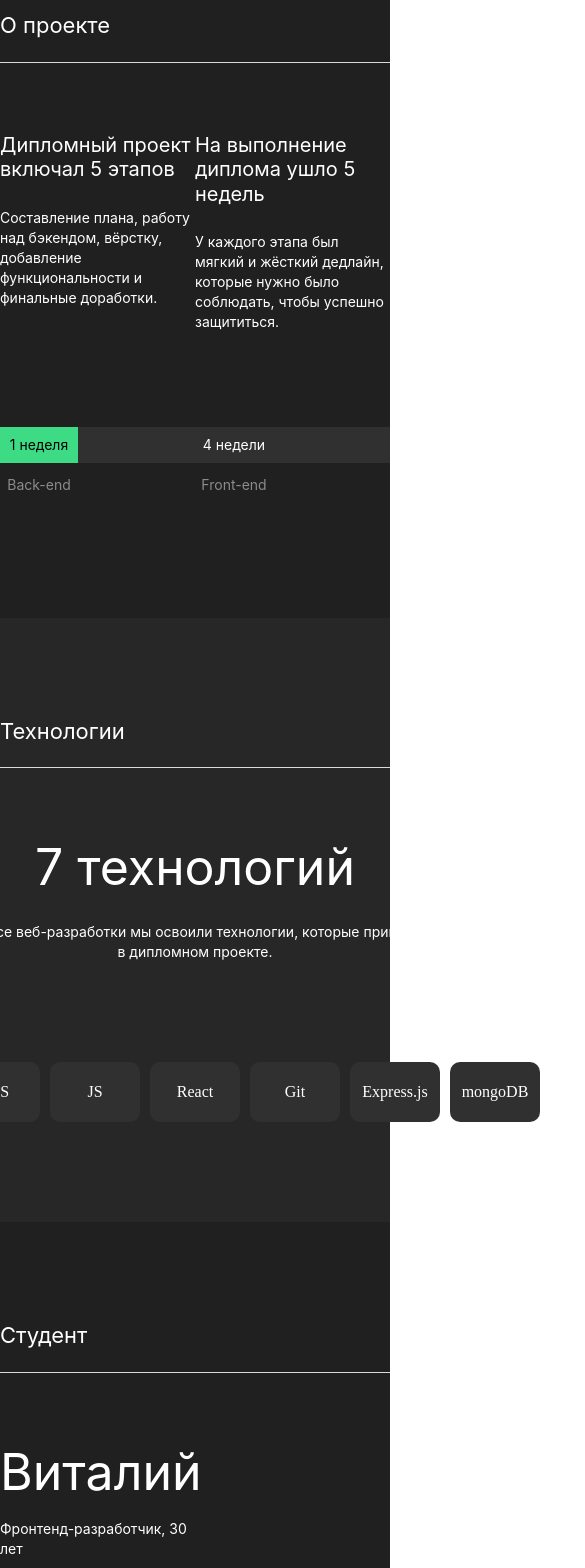
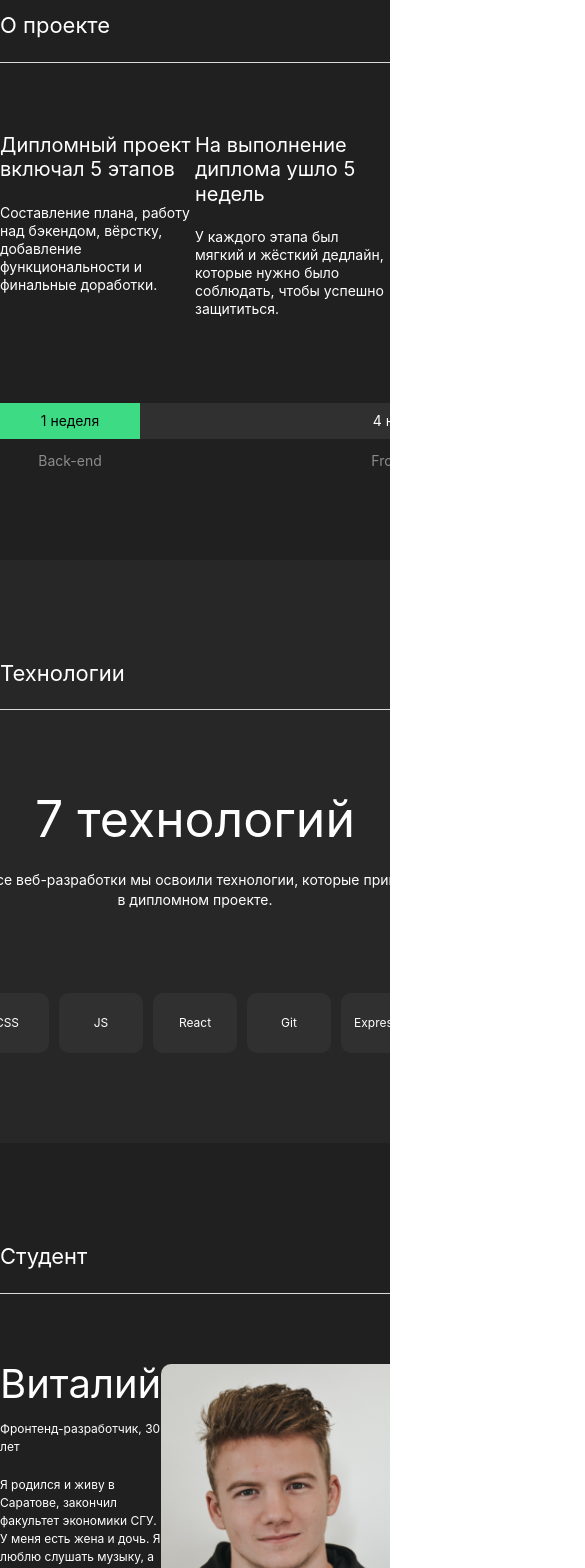
Before and after one commit to Helinter/movies-explorer-frontend, a React (Create React App) app: page / in a window 390 px wide. Shown: the part 1120-2688 px from the top of the page, 585 px wide, since content can reach past the window. Built offline with nearby package versions, Linux system fonts and the light colour scheme.

Commit message:
страница Main адаптирована под 1279-768px

```diff
--- a/src/components/AboutMe/AboutMe.css
+++ b/src/components/AboutMe/AboutMe.css
@@ -5,6 +5,13 @@
   background-color: #202020;
   max-width: 1140px;
   margin: auto;
+}
+
+@media only screen and (max-width: 1279px) {
+  .aboutMe {
+    max-width: 668px;
+    padding-bottom: 91px;
+  }
 }
 
 .aboutMe__title {
@@ -24,13 +31,19 @@
   display: flex;
   flex-direction: row;
   padding-top: 70px;
+  justify-content: space-between;
 }
 
 .aboutMe__container__table {
   margin: 0;
   padding: 0;
-  width: 600px;
-  margin-right: 270px;
+  max-width: 600px;
+}
+
+@media only screen and (max-width: 1279px) {
+  .aboutMe__container__table {
+    max-width: 364px;
+  }
 }
 
 .aboutMe__container__table__title {
@@ -41,6 +54,13 @@
   font-size: 50px;
   line-height: 58px;
   letter-spacing: -4%;
+}
+
+@media only screen and (max-width: 1279px) {
+  .aboutMe__container__table__title {
+    font-size: 40px;
+    line-height: 40px;
+  }
 }
 
 .aboutMe__container__table__subtitle {
@@ -55,6 +75,15 @@
   margin-bottom: 26px;
 }
 
+@media only screen and (max-width: 1279px) {
+  .aboutMe__container__table__subtitle {
+    font-size: 12px;
+    line-height: 18px;
+    margin-top: 16px;
+  margin-bottom: 20px;
+  }
+}
+
 .aboutMe__container__table__description {
   margin: 0;
   padding: 0;
@@ -62,6 +91,13 @@
   font-weight: 400;
   font-size: 14px;
   line-height: 22px;
+}
+
+@media only screen and (max-width: 1279px) {
+  .aboutMe__container__table__description {
+    font-size: 12px;
+    line-height: 18px;
+  }
 }
 
 .aboutMe__container__link {
@@ -75,6 +111,12 @@
   margin-top: 99px;
 }
 
+@media only screen and (max-width: 1279px) {
+  .aboutMe__container__link {
+    margin-top: 87px;
+  }
+}
+
 .aboutMe__container__avatar{
   width: 270px;
   border-radius: 10px;
@@ -84,6 +126,7 @@
 @media only screen and (max-width: 1279px) {
   .aboutMe__container__avatar {
     width: 255px;
+    height: 307px;
   }
 }
 
--- a/src/components/AboutMe/AboutMe.js
+++ b/src/components/AboutMe/AboutMe.js
@@ -8,7 +8,7 @@ function AboutMe() {
         <div className="aboutMe__container__table">
           <p className="aboutMe__container__table__title">Виталий</p>
           <p className="aboutMe__container__table__subtitle">Фронтенд-разработчик, 30 лет</p>
-          <p className="aboutMe__container__table__description">Я родился и живу в Саратове, закончил факультет экономики СГУ. У меня есть жена<br></br>и дочь. Я люблю слушать музыку, а ещё увлекаюсь бегом. Недавно начал кодить. С<br></br>2015 года работал в компании «СКБ Контур». После того, как прошёл курс по веб-<br></br>разработке, начал заниматься фриланс-заказами и ушёл с постоянной работы.</p>
+          <p className="aboutMe__container__table__description">Я родился и живу в Саратове, закончил факультет экономики СГУ. У меня есть жена и дочь. Я люблю слушать музыку, а ещё увлекаюсь бегом. Недавно начал кодить. С 2015 года работал в компании «СКБ Контур». После того, как прошёл курс по веб-разработке, начал заниматься фриланс-заказами и ушёл с постоянной работы.</p>
           <a className="aboutMe__container__link" href="https://github.com/Helinter" target="_blank" rel="noopener noreferrer">Github</a>
         </div>
         <img alt="avatar" src={avatar} className="aboutMe__container__avatar"></img>
--- a/src/components/AboutProject/AboutProject.css
+++ b/src/components/AboutProject/AboutProject.css
@@ -2,9 +2,15 @@
   display: flex;
   flex-direction: column;
   padding-bottom: 140px;
-  background-color: #202020;
   max-width: 1140px;
   margin: auto;
+}
+
+@media only screen and (max-width: 1279px) {
+  .about-project {
+    max-width: 668px;
+    padding-bottom: 106px;
+  }
 }
 
 .about-project__title {
@@ -25,12 +31,20 @@
   flex-direction: row;
   padding-top: 70px;
   max-width: 1140px;
+  justify-content: space-between;
 }
 
 .about-project__container__table {
   margin: 0;
   padding: 0;
-  width: 550px;
+  width: 500px;
+}
+
+@media only screen and (max-width: 1279px) {
+  .about-project__container__table {
+    max-width: 319px;
+    margin: 0;
+  }
 }
 
 .about-project__container__table__title {
@@ -54,6 +68,14 @@
   margin-bottom: 110px;
 }
 
+@media only screen and (max-width: 1279px) {
+  .about-project__container__table__subtitle {
+    line-height: 18px;
+    margin-top: 22px;
+    margin-bottom: 100px;
+  }
+}
+
 .about-project__time {
   display: flex;
   flex-direction: row;
@@ -64,7 +86,7 @@
 .about-project__time-discription-one {
   margin: 0;
   padding: 0;
-  width: 228px;
+  min-width: 228px;
   color: black;
   font-family: 'Inter', sans-serif;
   font-weight: 400;
@@ -72,15 +94,27 @@
   text-align: center;
 }
 
+@media only screen and (max-width: 1279px) {
+  .about-project__time-discription-one {
+    min-width: 140px;
+  }
+}
+
 .about-project__time-discription-four {
   margin: 0;
   padding: 0;
-  width: 912px;
+  min-width: 912px;
   color: white;
   font-family: 'Inter', sans-serif;
   font-weight: 400;
   font-size: 14px;
   text-align: center;
+}
+
+@media only screen and (max-width: 1279px) {
+  .about-project__time-discription-four {
+    min-width: 528px;
+  }
 }
 
 .about-project__time-backend{
--- a/src/components/AboutProject/AboutProject.js
+++ b/src/components/AboutProject/AboutProject.js
@@ -5,11 +5,11 @@ function AboutProject() {
       <div className="about-project__container">
         <div className="about-project__container__table">
           <p className="about-project__container__table__title">Дипломный проект включал 5 этапов</p>
-          <p className="about-project__container__table__subtitle">Составление плана, работу над бэкендом, вёрстку, добавление<br></br>функциональности и финальные доработки.</p>
+          <p className="about-project__container__table__subtitle">Составление плана, работу над бэкендом, вёрстку, добавление функциональности и финальные доработки.</p>
         </div>
         <div className="about-project__container__table">
           <p className="about-project__container__table__title">На выполнение диплома ушло 5 недель</p>
-          <p className="about-project__container__table__subtitle">У каждого этапа был мягкий и жёсткий дедлайн, которые нужно было<br></br>соблюдать, чтобы успешно защититься.</p>
+          <p className="about-project__container__table__subtitle">У каждого этапа был мягкий и жёсткий дедлайн, которые нужно было соблюдать, чтобы успешно защититься.</p>
         </div>
       </div>
       <div className="about-project__time">
--- a/src/components/App/App.css
+++ b/src/components/App/App.css
@@ -11,6 +11,7 @@
 @media only screen and (max-width: 1279px) {
   .page {
     min-width: 768px;
+    overflow: hidden;
   }
 }
 
--- a/src/components/Portfolio/Portfolio.css
+++ b/src/components/Portfolio/Portfolio.css
@@ -5,6 +5,13 @@
   background-color: #202020;
   max-width: 1140px;
     margin: auto;
+}
+
+@media only screen and (max-width: 1279px) {
+  .portfolio {
+    max-width: 668px;
+    padding-bottom: 90px;
+  }
 }
 
 .portfolio__title {
@@ -23,6 +30,12 @@
   grid-template-rows: 60px 1px 60px 1px 60px;
   padding-top: 70px;
   max-width: 1140px;
+}
+
+@media only screen and (max-width: 1279px) {
+  .portfolio__container {
+    padding-top: 50px;
+  }
 }
 
 .portfolio__item {
@@ -48,6 +61,12 @@
   letter-spacing: -4%;
 }
 
+@media only screen and (max-width: 1279px) {
+  .portfolio__item__title {
+    font-size: 28px;
+  }
+}
+
 .portfolio__item__link{
   background-image: url('../../images/arrow.svg');
   width: 26px;
--- a/src/components/Techs/Techs.css
+++ b/src/components/Techs/Techs.css
@@ -7,7 +7,14 @@
   margin: auto;
 }
 
-.grey-background{
+@media only screen and (max-width: 1279px) {
+  .techs {
+    max-width: 668px;
+    padding-bottom: 90px;
+  }
+}
+
+.grey-background {
   margin: 0;
   padding: 0;
   width: 100%;
@@ -31,9 +38,14 @@
   border-top: 1px solid #DADADA;
   display: flex;
   flex-direction: column;
-  padding-top: 70px;
+  padding-top: 90px;
   align-items: center;
+}
 
+@media only screen and (max-width: 1279px) {
+  .techs__container {
+    padding-top: 80px;
+  }
 }
 
 .techs__container__table {
@@ -65,7 +77,13 @@
   margin-top: 26px;
 }
 
-.technology__container{
+@media only screen and (max-width: 1279px) {
+  .techs__container__table__subtitle {
+    margin-top: 22px;
+  }
+}
+
+.technology__container {
   display: grid;
   grid-template-columns: repeat(7, 90px);
   gap: 10px;
@@ -74,7 +92,14 @@
   margin-top: 100px;
 }
 
-.technology__container__fit{
+@media only screen and (max-width: 1279px) {
+  .technology__container {
+    grid-template-columns: repeat(7, 84px);
+    margin-top: 83px;
+  }
+}
+
+.technology__container__fit {
   background-color: #303030;
   width: 90px;
   height: 60px;
@@ -84,4 +109,18 @@
   justify-content: center;
   align-items: center;
   border-radius: 10px;
+  font-family: 'Inter', sans-serif;
+  font-weight: 400;
+  font-size: 14px;
+  line-height: 16.94px;
 }
+
+@media only screen and (max-width: 1279px) {
+  .technology__container__fit {
+    width: 84px;
+    font-family: 'Inter', sans-serif;
+    font-weight: 400;
+    font-size: 12px;
+    line-height: 14.52px;
+  }
+}
```
